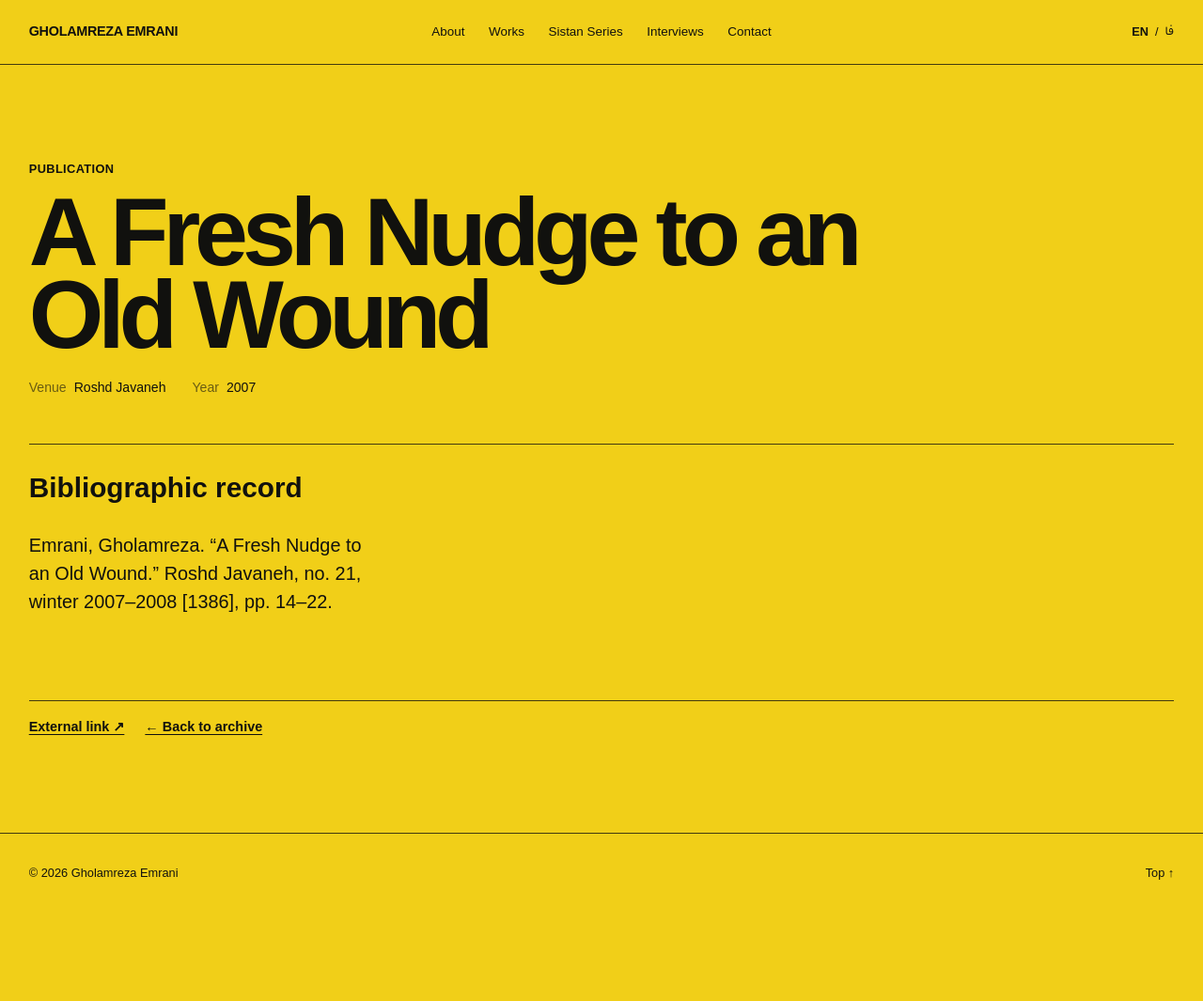
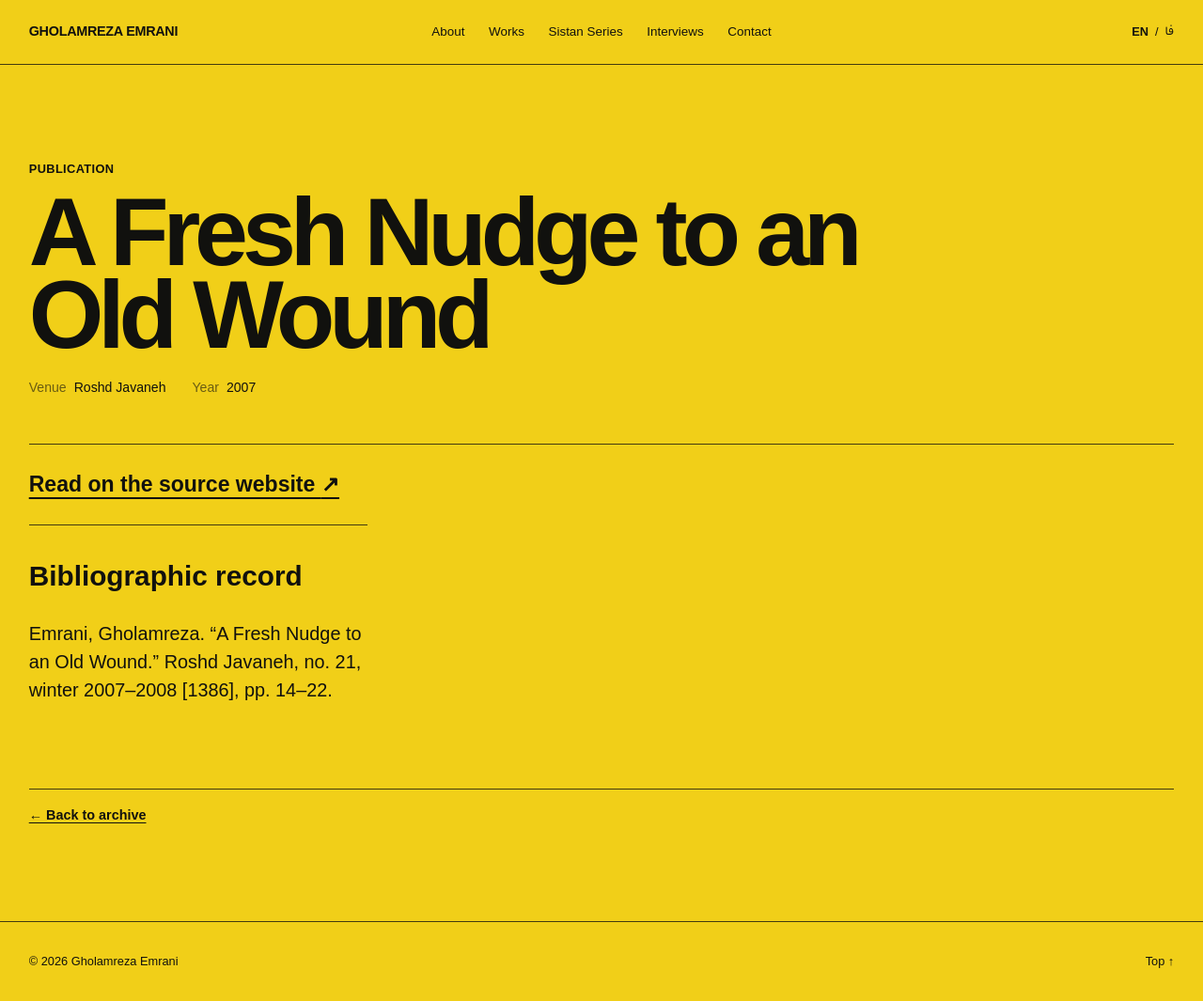
Before and after one commit to Sepante/rezaemrani, a Jekyll site: the page built from _publications_en/tazeh-be-zakhmi-kohneh.md, in a window 1280 px wide and 1065 px high. Shown: the whole window at 94% size. Built offline with Jekyll 4.4.1, drawn with Linux system fonts in a browser that asks for light colours.

Commit message:
Make original-source links prominent in the main content

```diff
--- a/_layouts/item.html
+++ b/_layouts/item.html
@@ -27,12 +27,27 @@ layout: default
       {% if page.cover %}
         <img class="cover-large" src="{{ page.cover | relative_url }}" alt="">
       {% endif %}
-      <div class="prose item-prose">{{ content }}</div>
+      <div class="prose item-prose">
+        {% if page.external_url or page.pdf %}
+        <div class="item-source">
+          {% if page.external_url %}
+          <a class="item-source-link" href="{{ page.external_url }}">
+            {% if page.lang == "fa" %}
+              {% if page.external_url contains 'noormags.ir' %}مشاهده در نورمگز{% elsif page.external_url contains '/magazine2/showissue/' %}مشاهده‌ی شماره‌ی نشریه{% elsif page.external_url contains '.pdf' %}خواندن نسخه‌ی اصلی (PDF){% else %}خواندن در وب‌سایت منبع{% endif %}
+            {% else %}
+              {% if page.external_url contains 'noormags.ir' %}View on Noormags{% elsif page.external_url contains '/magazine2/showissue/' %}View the journal issue{% elsif page.external_url contains '.pdf' %}Read the original PDF{% else %}Read on the source website{% endif %}
+            {% endif %}
+            <span aria-hidden="true">↗</span>
+          </a>
+          {% endif %}
+          {% if page.pdf %}<a class="item-source-link" href="{{ page.pdf | relative_url }}">{% if page.lang == "fa" %}خواندن نسخه‌ی PDF{% else %}Read the PDF{% endif %} <span aria-hidden="true">↗</span></a>{% endif %}
+        </div>
+        {% endif %}
+        {{ content }}
+      </div>
     </div>
 
     <div class="item-links">
-      {% if page.pdf %}<a class="text-link" href="{{ page.pdf | relative_url }}">PDF ↗</a>{% endif %}
-      {% if page.external_url %}<a class="text-link" href="{{ page.external_url }}">{% if page.lang == "fa" %}پیوند خارجی ↗{% else %}External link ↗{% endif %}</a>{% endif %}
       <a class="text-link" href="{% if page.section == 'interviews' %}{% if page.lang == 'fa' %}{{ '/fa/' | relative_url }}{% else %}{{ '/en/' | relative_url }}{% endif %}#interviews{% else %}{% if page.lang == 'fa' %}{{ '/fa/works/' | relative_url }}{% else %}{{ '/en/works/' | relative_url }}{% endif %}{% if page.section == 'publications' %}#articles{% endif %}{% endif %}">{% if page.lang == "fa" %}← بازگشت به آرشیو{% else %}← Back to archive{% endif %}</a>
     </div>
   </div>
--- a/assets/css/main.css
+++ b/assets/css/main.css
@@ -402,6 +402,29 @@ a {
 
 .item-prose > :first-child { margin-top: 0; }
 
+.item-source {
+  display: flex;
+  flex-direction: column;
+  align-items: flex-start;
+  gap: 18px;
+  margin-bottom: 32px;
+  padding-bottom: 24px;
+  border-bottom: 1px solid var(--line);
+}
+
+.item-source-link {
+  font-size: clamp(1.15rem, 1.8vw, 1.6rem);
+  font-weight: 700;
+  line-height: 1.6;
+  text-decoration: underline;
+  text-decoration-thickness: 2px;
+  text-underline-offset: .25em;
+}
+
+.item-source-link:hover { text-decoration-thickness: 3px; }
+.item-source-link:focus-visible { outline: 2px solid currentColor; outline-offset: 6px; }
+
+
 .item-links {
   border-top: 1px solid var(--line);
   margin-top: 70px;
```
